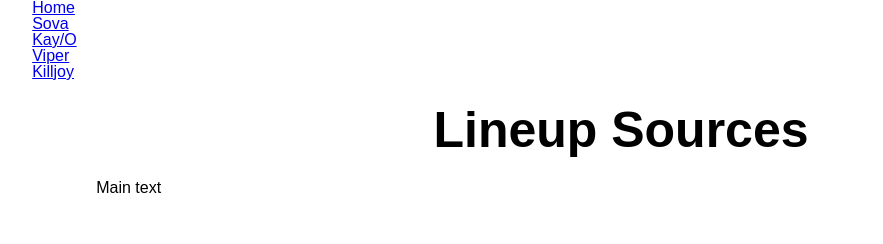
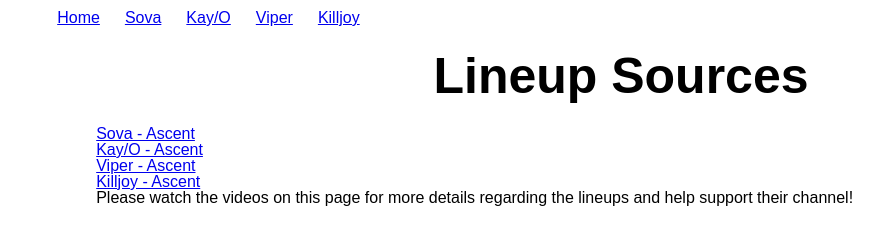
Before and after one commit to willkang-1/valorant-lineups, a plain HTML site: page credit.html in a window 1280 px wide. Shown: the whole page, without its empty margins (19-902 px from the left). Drawn offline with Linux system fonts and the light colour scheme.

Commit message:
Adding sources

```diff
--- a/credit.html
+++ b/credit.html
@@ -12,12 +12,12 @@
 <body>
 	<header>
         <nav>
-            <ul>
-                <li><a href="index.html">Home</a></li>
-                <li><a href="sova.html">Sova</a></li>
-                <li><a href="kayo.html">Kay/O</a></li>
-                <li><a href="viper.html">Viper</a></li>
-                <li><a href="killjoy.html">Killjoy</a></li>
+            <ul class="navbar">
+                <li class="navbar-content"><a href="index.html">Home</a></li>
+                <li class="navbar-content"><a href="sova.html">Sova</a></li>
+                <li class="navbar-content"><a href="kayo.html">Kay/O</a></li>
+                <li class="navbar-content"><a href="viper.html">Viper</a></li>
+                <li class="navbar-content"><a href="killjoy.html">Killjoy</a></li>
             </ul>
         </nav>
 
@@ -25,14 +25,19 @@
 	</header>
 
 	<main>
-        <p>Main text</p>
+        <ul>
+            <li><a href="https://www.youtube.com/watch?v=Ejz3T8TTSKA">Sova - Ascent</a></li>
+            <li><a href="https://www.youtube.com/watch?v=hmfLLIxK610">Kay/O - Ascent</a></li>
+            <li><a href="https://www.youtube.com/watch?v=h_0zJevJR00">Viper - Ascent</a></li>
+            <li><a href="https://www.youtube.com/watch?v=A3bsHDiZm0I">Killjoy - Ascent</a></li>
+        </ul>
 	</main>
 
-	<!-- <footer>
+	<footer>
         <p>
-            Note: I did not discover these lineups and as such, please visit <a href="credit.html">this page</a> to see the list of content creators that helped inspire this website!
+            Please watch the videos on this page for more details regarding the lineups and help support their channel!
         </p>
-    </footer> -->
+    </footer>
 </body>
 
 </html>
```
